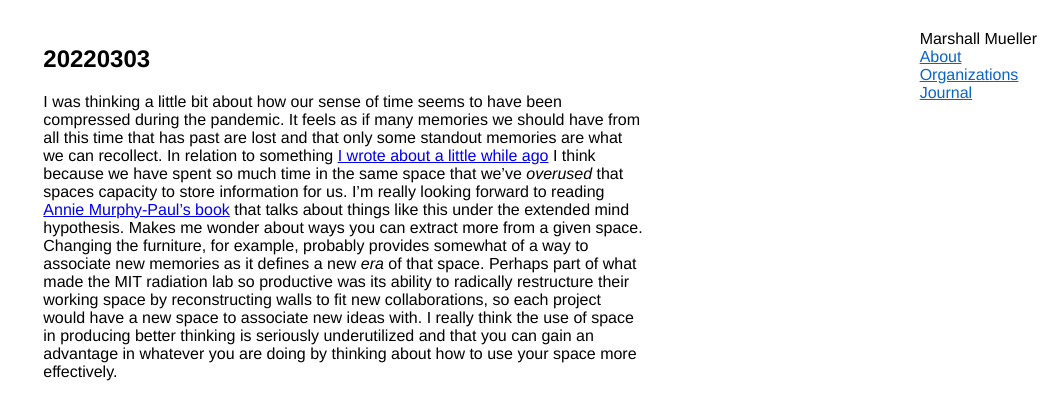
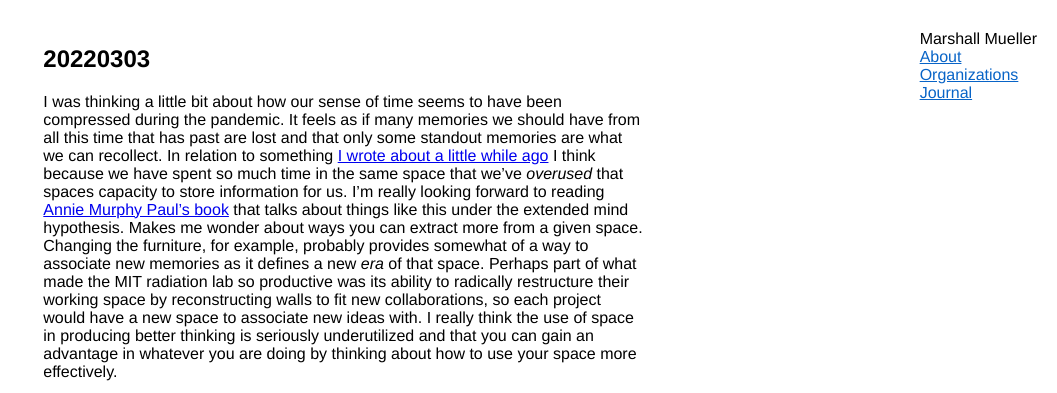
Before and after one commit to MarshMue/marshmue.github.io, a Jekyll site: the page built from _posts/2022-03-03-43.md, in a window 1280 px wide. Shown: the top 393 px of the page, without its empty margins (223-1280 px from the left). Built offline with Jekyll 4.4.1, drawn with Linux system fonts in a browser that asks for light colours.

Commit message:
mild typo

```diff
--- a/_posts/2022-03-03-43.md
+++ b/_posts/2022-03-03-43.md
@@ -3,7 +3,7 @@ title: 20220303
 layout: post
 ---
 
-I was thinking a little bit about how our sense of time seems to have been compressed during the pandemic. It feels as if many memories we should have from all this time that has past are lost and that only some standout memories are what we can recollect. In relation to something [I wrote about a little while ago]({% post_url 2022-02-20-33 %}) I think because we have spent so much time in the same space that we've *overused* that spaces capacity to store information for us. I'm really looking forward to reading [Annie Murphy-Paul's book](https://www.goodreads.com/book/show/42291479-the-extended-mind) that talks about things like this under the extended mind hypothesis. Makes me wonder about ways you can extract more from a given space. Changing the furniture, for example, probably provides somewhat of a way to associate new memories as it defines a new *era* of that space. Perhaps part of what made the MIT radiation lab so productive was its ability to radically restructure their working space by reconstructing walls to fit new collaborations, so each project would have a new space to associate new ideas with. I really think the use of space in producing better thinking is seriously underutilized and that you can gain an advantage in whatever you are doing by thinking about how to use your space more effectively.
+I was thinking a little bit about how our sense of time seems to have been compressed during the pandemic. It feels as if many memories we should have from all this time that has past are lost and that only some standout memories are what we can recollect. In relation to something [I wrote about a little while ago]({% post_url 2022-02-20-33 %}) I think because we have spent so much time in the same space that we've *overused* that spaces capacity to store information for us. I'm really looking forward to reading [Annie Murphy Paul's book](https://www.goodreads.com/book/show/42291479-the-extended-mind) that talks about things like this under the extended mind hypothesis. Makes me wonder about ways you can extract more from a given space. Changing the furniture, for example, probably provides somewhat of a way to associate new memories as it defines a new *era* of that space. Perhaps part of what made the MIT radiation lab so productive was its ability to radically restructure their working space by reconstructing walls to fit new collaborations, so each project would have a new space to associate new ideas with. I really think the use of space in producing better thinking is seriously underutilized and that you can gain an advantage in whatever you are doing by thinking about how to use your space more effectively.
 
 ---
 
```
